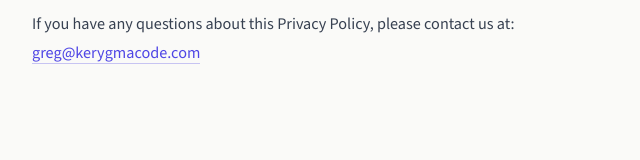
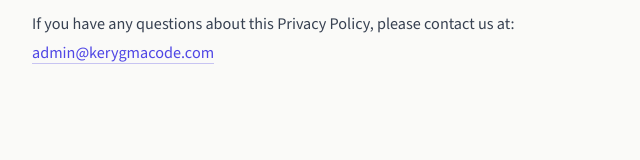
Before and after one commit to KerygmaCode/kerygmacode.github.io, a plain HTML site: page privacy.html in a window 1280 px wide. Shown: the part 1911-2071 px from the top of the page, 280-920 px from the left. Drawn offline with nearby package versions, Linux system fonts and the light colour scheme.

Commit message:
Update privacy.html

```diff
--- a/privacy.html
+++ b/privacy.html
@@ -163,7 +163,7 @@
 
     <h2>Contact Us</h2>
     <p>If you have any questions about this Privacy Policy, please contact us at:<br>
-    <a href="mailto:greg@kerygmacode.com">greg@kerygmacode.com</a></p>
+    <a href="mailto:admin@kerygmacode.com">admin@kerygmacode.com</a></p>
   </main>
 
   <footer>
```
